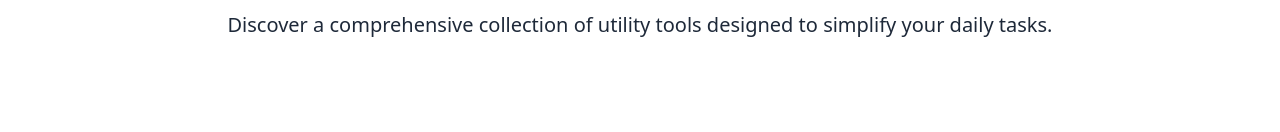
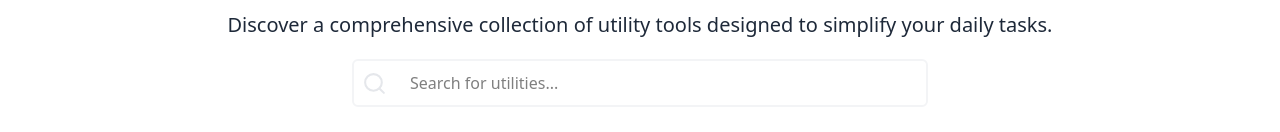
Before and after one commit to asimnp/hiutility, a React (Vite) app: page / in a window 1280 px wide. Shown: the part 298-430 px from the top of the page. Built offline with nearby package versions, Linux system fonts and the light colour scheme.

Commit message:
create search bar

```diff
--- a/src/components/Navbar.jsx
+++ b/src/components/Navbar.jsx
@@ -14,7 +14,10 @@ export default function Navbar() {
         <a href="#" className="font-medium hover:text-red-600">
           Contact
         </a>
-        <LuMoon size={40} className="mb-1 p-2 hover:bg-red-600 hover:text-white hover:rounded-full cursor-pointer" />
+        <LuMoon
+          size={40}
+          className="mb-1 p-2 hover:bg-red-600 hover:text-white hover:rounded-full cursor-pointer"
+        />
       </div>
     </nav>
   );
--- /dev/null
+++ b/src/components/SearchBar.jsx
@@ -0,0 +1,20 @@
+import { LuSearch } from "react-icons/lu";
+
+export default function SearchBar() {
+  return (
+    <form className="flex justify-center items-center ">
+      <label htmlFor="" className="relative">
+        <LuSearch
+          size={25}
+          className="text-gray-200 absolute top-3 left-2.5 "
+        />
+
+        <input
+          type="text"
+          placeholder="Search for utilities..."
+          className="border-2 border-gray-100 h-12 rounded-md w-xl pl-14 focus:outline-red-600"
+        />
+      </label>
+    </form>
+  );
+}
--- a/src/pages/Home.jsx
+++ b/src/pages/Home.jsx
@@ -1,5 +1,6 @@
 import Hero from "../components/Hero";
 import Navbar from "../components/Navbar";
+import SearchBar from "../components/SearchBar";
 
 export default function HomePage() {
   return (
@@ -7,6 +8,7 @@ export default function HomePage() {
       <Navbar />
       <hr className="text-gray-100 mt-3" />
       <Hero />
+      <SearchBar />
     </div>
   );
 }
```
